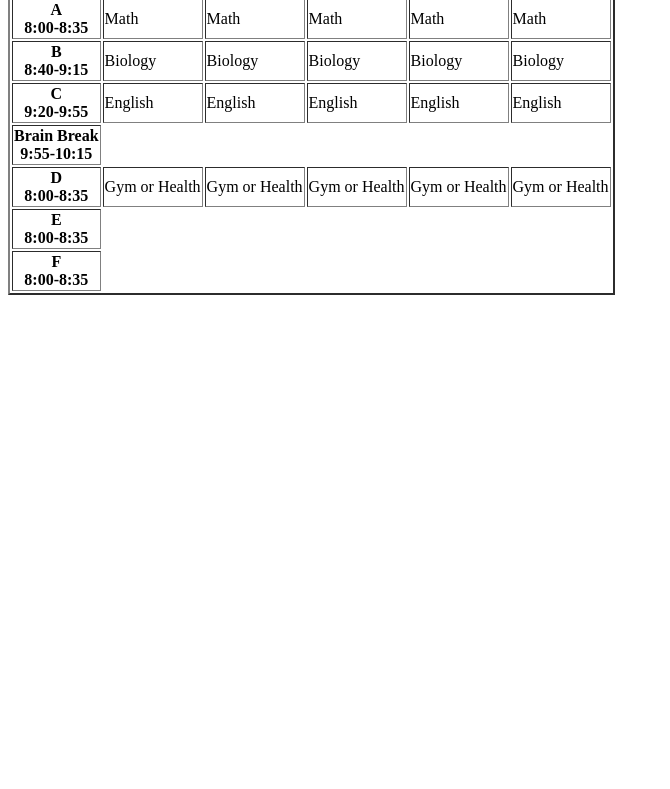
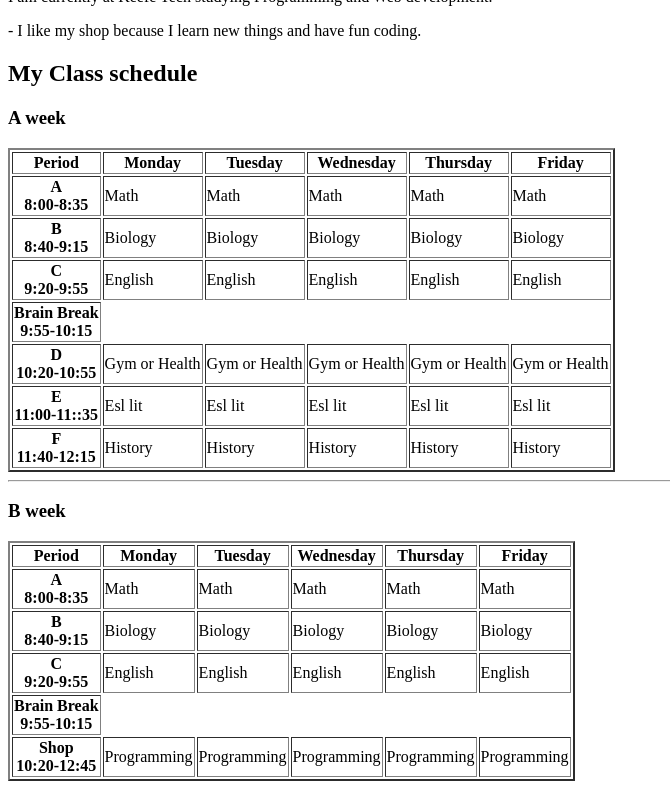
Before and after one commit to KTProg-2024/my-own-webpage-Lara-paulino, a plain HTML site: page index.html in a window 1280 px wide. Shown: the part 958-1747 px from the top of the page, without its empty margins (0-670 px from the left). Before the commit the page ends 1261 px from the top, so only its background shows below. Drawn offline with Linux system fonts and the light colour scheme.

Commit message:
images added

```diff
--- a/index.html
+++ b/index.html
@@ -1,33 +1,38 @@
 <!DOCTYPE html>
 <html>
     <head>
-      <title> Lara' web page</title>
+      <title> Lara's web page</title>
     </head>
 
     <body>
      <center>
-       <img src="https://www.fedex.com/content/dam/fedex/us-united-states/shipping/images/2020/Q2/account_purple_icon_1988286190.png" width="120" alt="profile">
+       <img src="https://www.fedex.com/content/dam/fedex/us-united-states/shipping/images/2020/Q2/account_purple_icon_1988286190.png" width="150" alt="profile">
        <h1><u>Lara Paulino</u></h1>
      </center>
 
-      <h3>About me:</h3>
-      <ul>
+      <h3> About me:</h3>
+      <ol>
        <li> I have a dog called Melinda</li>
        <li>I have an older brother</li>
        <li> I like challenges</li>
        <li> I want to go to italy someday</li>
        <li> I want to learn another languages</li>
-      </ul>
+      </ol>
+     <img src="Melinda.JPG" width="100" height="133" alt="Melinda">
+     <img src="IMG-5094.JPG" width="200" alt="Melinda">
+      <img src="IMG-5095.JPG" width="220" alt="Melinda">
+     <img src="IMG-5096.JPG" width="190" alt="Melinda">
+     <img src="OI.JPG" WIDTH="130" ALT="3">
       <hr>
 
       <h3>Favorite web pages:</h3>
-       <a href="https://www.instagram.com/"><img src="https://files.hiv.gov/s3fs-public/instagramlogoresized-1.jpg" width="50" alt="instagram"></a><br><i>Instagram: I can find memes and inspirations.</i>
+       <a href="https://www.instagram.com/"><img src="https://files.hiv.gov/s3fs-public/instagramlogoresized-1.jpg" width="50" alt="instagram"></a><br>Instagram: I can find memes and inspirations.
       <br>
 
-       <a href="https://www.amazon.com/"><img src="https://images-na.ssl-images-amazon.com/images/G/01/gc/designs/livepreview/a_generic_white_10_us_noto_email_v2016_us-main._CB485921587_.png" width="60" alt="instagram"></a><br><i>Amazon: I can find anything I want to buy.</i>
+       <a href="https://www.youtube.com/"><img src="https://logos-world.net/wp-content/uploads/2020/04/YouTube-Logo.png" width="70" alt="instagram"></a><br>Youtube: I can watch my favorite channels.
       <br>
 
-       <a href="https://www.whatsapp.com/?lang=en"><img src="https://logos-world.net/wp-content/uploads/2020/05/WhatsApp-Logo.png" width="60" alt="instagram"></a><br><i>WhatsApp: I can talk with my family and friends.</i>
+       <a href="https://www.whatsapp.com/?lang=en"><img src="https://logos-world.net/wp-content/uploads/2020/05/WhatsApp-Logo.png" width="60" alt="instagram"></a><br>WhatsApp: I can talk with my family and friends.
        <hr>
 
        <h3> School:</h3>
@@ -73,7 +78,7 @@
          <th> Brain Break<br> 9:55-10:15</th>
        </tr>
        <tr>
-         <th> D <br> 8:00-8:35</th>
+         <th> D <br> 10:20-10:55</th>
          <td> Gym or Health</td>
          <td> Gym or Health</td>
          <td> Gym or Health</td>
@@ -81,10 +86,68 @@
          <td> Gym or Health</td>
        </tr>
        <tr>
-         <th> E <br> 8:00-8:35</th>
+         <th> E <br> 11:00-11::35</th>
+         <td> Esl lit</td>
+         <td> Esl lit</td>
+         <td> Esl lit</td>
+         <td> Esl lit</td>
+         <td> Esl lit</td>
        <tr>
-         <th> F <br> 8:00-8:35</th>
+         <th> F <br> 11:40-12:15</th>
+         <td> History</td>
+         <td> History</td>
+         <td> History</td>
+         <td> History</td>
+         <td> History</td>
        </tr>
      </table>
+     <hr>
+     <h3>B week</h3>
+      <table border="2">
+        <tr>
+          <th> Period</th>
+         <th> Monday</th>
+         <th>Tuesday</th>
+         <th> Wednesday</th>
+         <th> Thursday</th>
+         <th> Friday</th>
+       </tr>
+       <tr>
+         <th> A <br> 8:00-8:35</th>
+         <td>Math</td>
+         <td>Math</td>
+         <td>Math</td>
+         <td>Math</td>
+         <td>Math</td>
+       </tr>
+       <tr>
+         <th> B <br> 8:40-9:15</th>
+         <td>Biology</td>
+         <td>Biology</td>
+         <td>Biology</td>
+         <td>Biology</td>
+         <td>Biology</td>
+       </tr>
+       <tr>
+         <th> C <br> 9:20-9:55</th>
+         <td>English</td>
+         <td>English</td>
+         <td>English</td>
+         <td>English</td>
+         <td>English</td>
+       </tr>
+       <tr>
+         <th> Brain Break<br> 9:55-10:15</th>
+       </tr>
+       <tr>
+         <th> Shop <br> 10:20-12:45</th>
+         <td>Programming</td>
+         <td>Programming</td>
+         <td>Programming</td>
+         <td>Programming</td>
+         <td>Programming</td>
+       </tr>
+     </table>
+
     </body>
 </html>
```
Also changed, not shown: IMG-5094.JPG (added), IMG-5095.JPG (added), IMG-5096.JPG (added), Melinda.JPG (added), OI.JPG (added).
